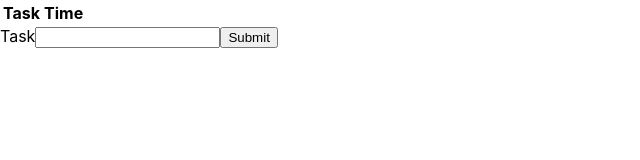
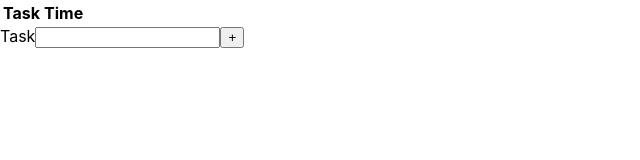
Before and after one commit to bigJohanna/task-master-react, a React (Create React App) app: page / in a window 1280 px wide. Shown: the top 160 px of the page, without its empty margins (0-640 px from the left). Built offline with nearby package versions, Linux system fonts and the light colour scheme; the HTML template or start-up script is replaced by a standard one.

Commit message:
renamed buttons

```diff
--- a/src/App.js
+++ b/src/App.js
@@ -34,7 +34,6 @@ class App extends Component {
     }
 
     handleTotalTime = (time, index) => {
-
         const tasks = this.state.characters;
         tasks[index].time += time;
         this.setState({tasks: this.state});
--- a/src/Form.js
+++ b/src/Form.js
@@ -1,7 +1,7 @@
 import React, {Component} from 'react'
 class Form extends Component {
     initialState = {
-        task: '',
+        task: "",
         time: 0,
     }
 
@@ -32,7 +32,7 @@ class Form extends Component {
                     id="task"
                     value={task}
                     onChange={this.handleChange}/>
-                <input type="button" value="Submit" onClick={this.submitForm} />
+                <input type="button" value="+" onClick={this.submitForm} />
             </form>
         );
     }
--- a/src/Table.js
+++ b/src/Table.js
@@ -28,7 +28,7 @@ const TableBody = (props) => {
                 <td>{row.time}</td>
                 <td><Timer reportNumber={(time) => props.updateTime(time, index)}/></td>
                 <td>
-                    <button onClick={() => props.removeCharacter(index)}>Delete task</button>
+                    <button onClick={() => props.removeCharacter(index)}>-</button>
                 </td>
 
             </tr>
```
